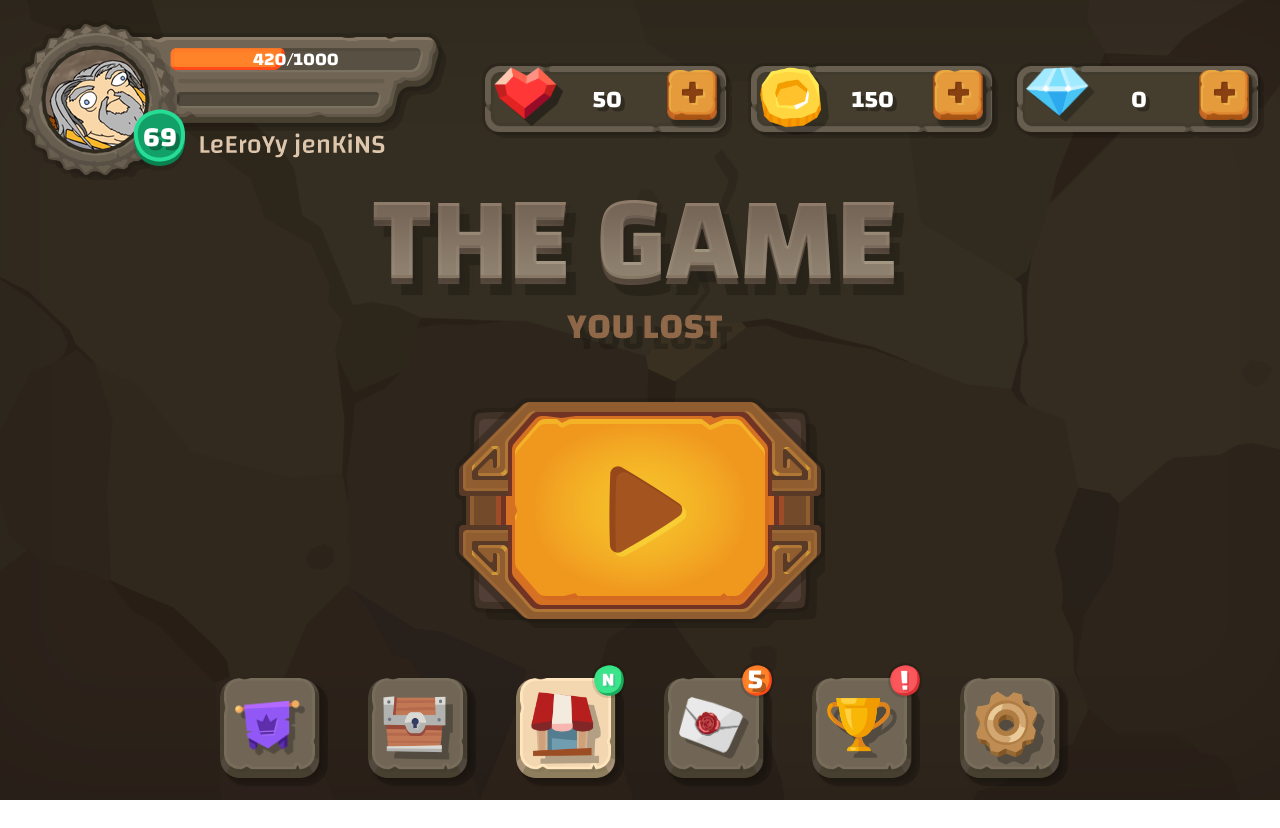
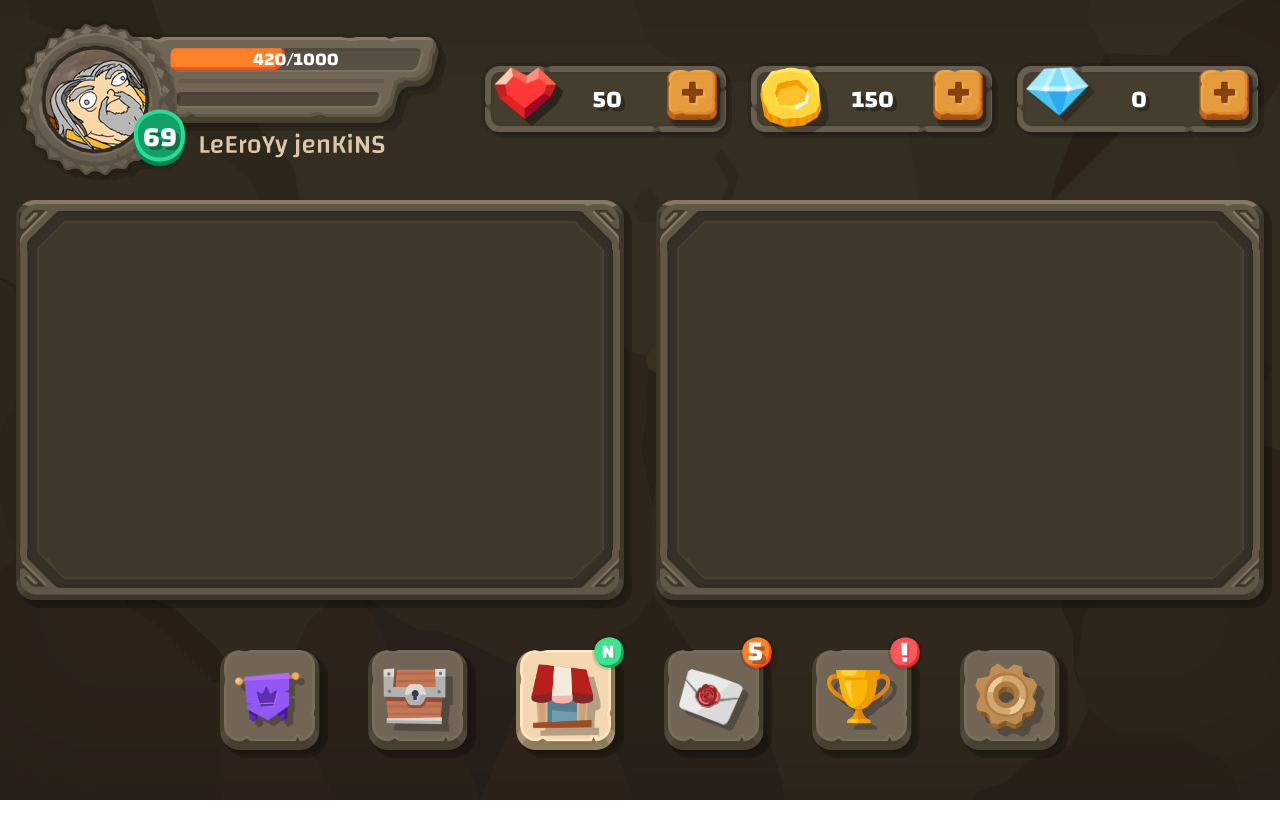
Before and after one commit to kennethlenaerts/mjr, an Angular app: page /shop in a window 1280 px wide. Before the commit this address led to /. After the commit the page ends 800 px from the top, so only its background shows below. Built offline with nearby package versions, Linux system fonts and the light colour scheme.

Commit message:
Add shop layout

```diff
--- a/src/app/app-routing.module.ts
+++ b/src/app/app-routing.module.ts
@@ -1,3 +1,4 @@
+import { ShopView } from './views/shop/shop.view';
 import { NgModule } from '@angular/core';
 import { Routes, RouterModule } from '@angular/router';
 
@@ -9,6 +10,7 @@ const routes: Routes = [
     component: InventoryView,
     data: { animation: 'inventory' }
   },
+  { path: 'shop', component: ShopView, data: { animation: 'shop' } },
   { path: '', component: StartView, data: { animation: 'start' } },
   { path: '**', redirectTo: '/' }
 ];
--- a/src/app/route-animations.ts
+++ b/src/app/route-animations.ts
@@ -9,7 +9,11 @@ import {
 
 export const slider = trigger('routeAnimations', [
   transition('start => inventory', slideTo('right')),
+  transition('start => shop', slideTo('right')),
   transition('inventory => start', slideTo('left')),
+  transition('inventory => shop', slideTo('right')),
+  transition('shop => inventory', slideTo('left')),
+  transition('shop => start', slideTo('left')),
   transition('* => start', [
     query(':enter, :leave', [
       style({
@@ -34,11 +38,11 @@ function slideTo(direction) {
       ],
       optional
     ),
-    query(':enter', [style({ [direction]: '-100%' })]),
+    query(':enter', [style({ [direction]: '-120%' })]),
     group([
       query(
         ':leave',
-        [animate('600ms ease', style({ [direction]: '100%' }))],
+        [animate('600ms ease', style({ [direction]: '120%' }))],
         optional
       ),
       query(':enter', [animate('600ms ease', style({ [direction]: '0%' }))])
--- a/src/app/views/index.ts
+++ b/src/app/views/index.ts
@@ -1,11 +1,14 @@
+import { ShopView } from './shop/shop.view';
 import { StartView } from './start/start.view';
 import { InventoryView } from './inventory/inventory.view';
 
 export * from './start/start.view';
 export * from './inventory/inventory.view';
+export * from './shop/shop.view';
 
 // prettier-ignore
 export const views = [
   StartView,
   InventoryView,
+  ShopView
 ];
--- /dev/null
+++ b/src/app/views/shop/shop.view.scss
@@ -0,0 +1,8 @@
+:host {
+  width: 100%;
+  height: 100%;
+  display: block;
+  display: grid;
+  grid-template-columns: repeat(2, 1fr);
+  grid-gap: 2rem;
+}
--- /dev/null
+++ b/src/app/views/shop/shop.view.ts
@@ -0,0 +1,12 @@
+import { Component, OnInit } from '@angular/core';
+
+@Component({
+  template: `
+    <app-dialog></app-dialog>
+    <app-dialog></app-dialog>
+  `,
+  styleUrls: ['shop.view.scss']
+})
+export class ShopView implements OnInit {
+  ngOnInit() {}
+}
```
